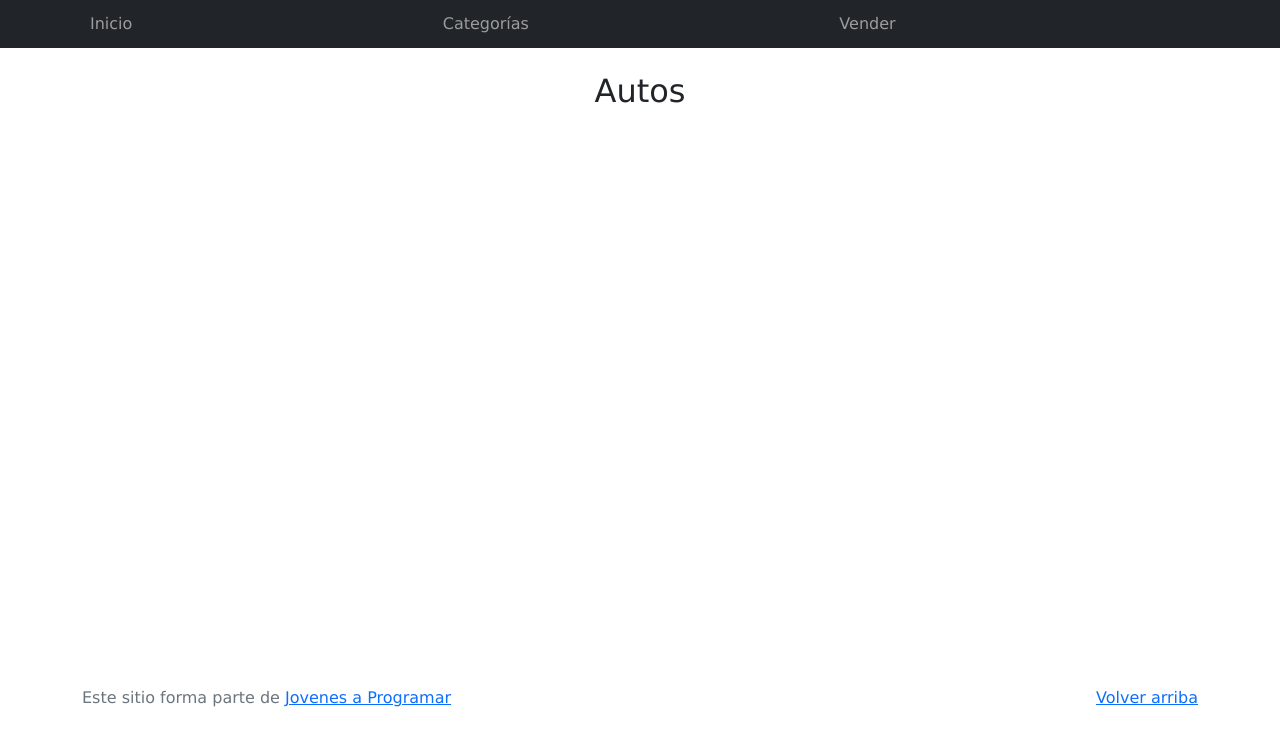
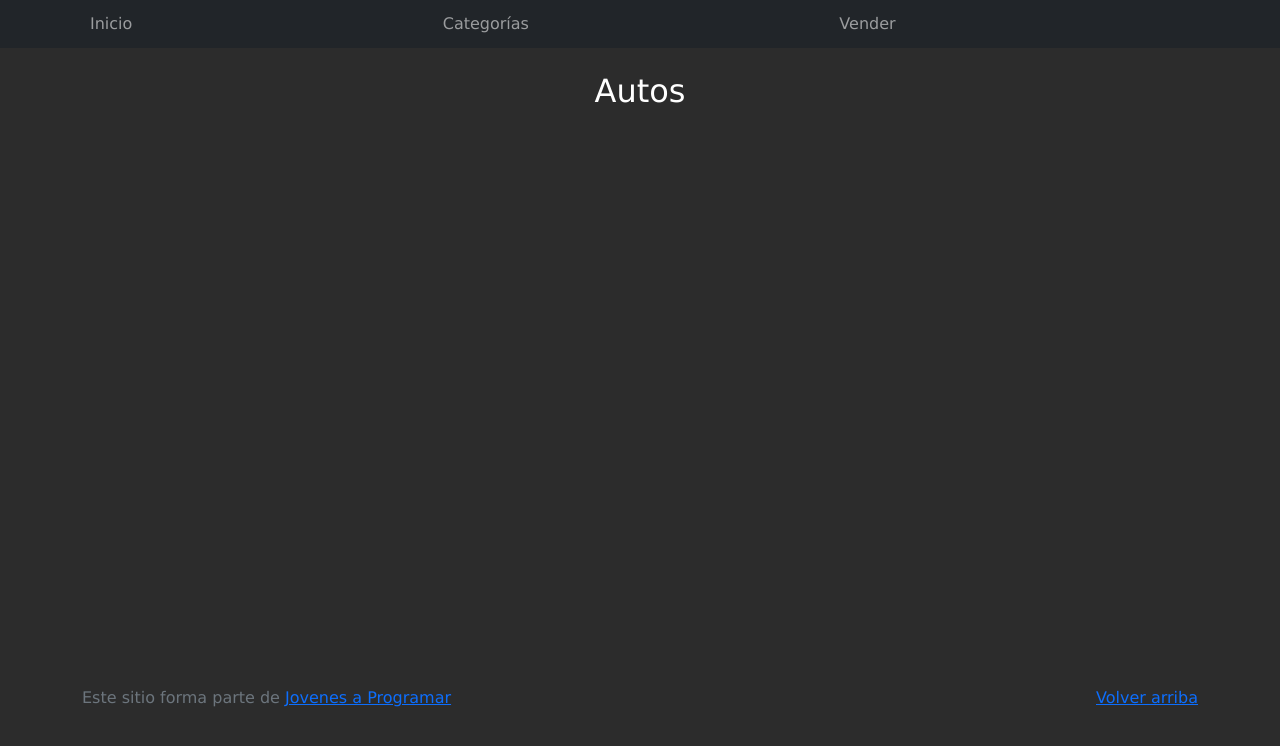
Before and after one commit to juanthove/proyecto_DW_grupo3, a plain HTML site: page products.html in a window 1280 px wide. Drawn offline with Linux system fonts and the light colour scheme; no server answers.

Commit message:
oscurecí el background

```diff
--- a/css/styles.css
+++ b/css/styles.css
@@ -189,7 +189,9 @@
   color: orange;
 }
 
-
+body {
+  background-color: #2c2c2c;
+}
 
 #products-list-container {
   display: flex;
@@ -198,6 +200,7 @@
   flex-wrap: wrap;
   margin-bottom: 20px;
 
+
 }
 #products-list-container .list-group-item {
   display: flex;
@@ -205,7 +208,7 @@
   margin: 10px;
   width: 400px;
   height: 400px;
-  background-color: #000000;
+  background-color: #1a1a1a;
   color: #fff;
  border-radius: 1%;
  box-shadow: 0 8px 20px rgba(0.1, 0.1, 0.1, 0.1);
@@ -221,3 +224,7 @@
 transform: scale(1.05);
 box-shadow: 0 8px 20px rgba(0, 0, 0, 0.2);
   }
+
+  #categoriesName {
+    color: white;
+  }
--- a/products.html
+++ b/products.html
@@ -38,7 +38,7 @@
   </nav>
   <main class="pb-5 container">
     <div class="text-center p-4">
-      <h2>Autos</h2>
+      <h2 id="categoriesName">Autos</h2>
     </div>
     <div class="container">
       <div class="row">
```
